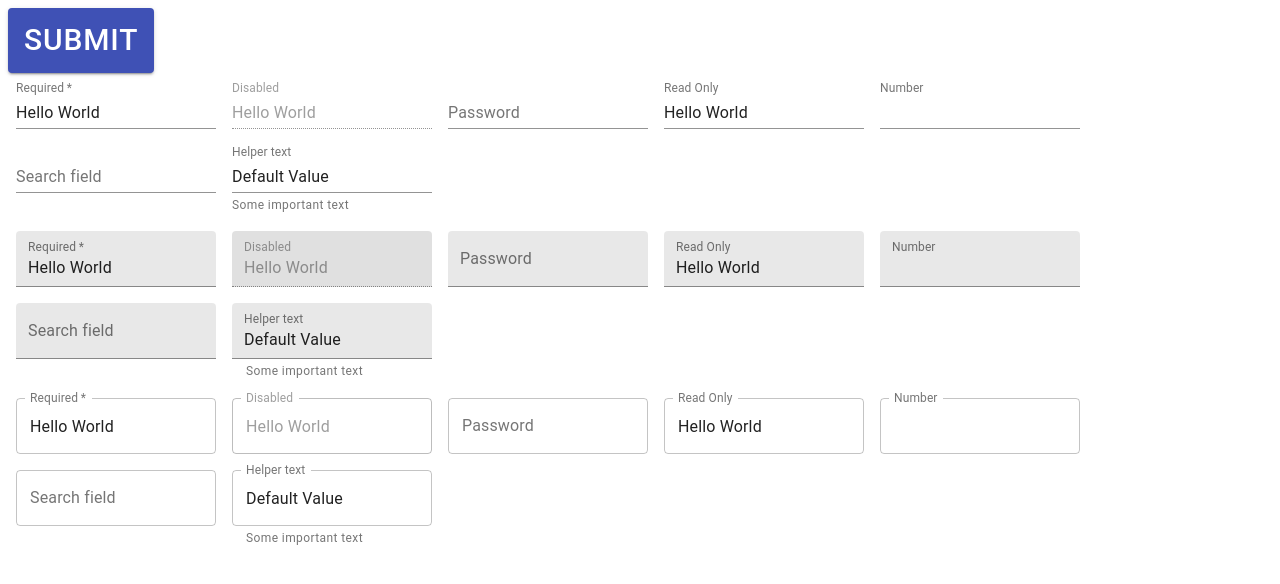
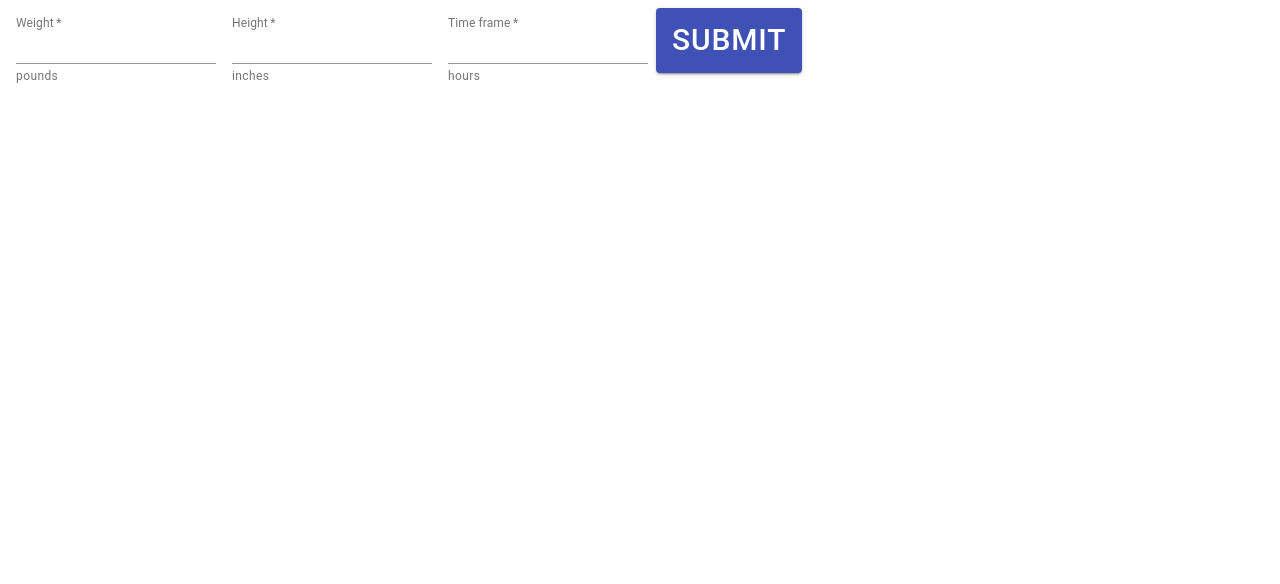
Before and after one commit to Senthetic/gt-project-3, a React (Create React App) app in the folder client/: page / in a window 1280 px wide. Shown: the top 584 px of the page. Built offline with nearby package versions, Linux system fonts and the light colour scheme; no server answers.

Commit message:
added needed input info for form

```diff
--- a/client/src/containers/Home/Home.jsx
+++ b/client/src/containers/Home/Home.jsx
@@ -1,18 +1,18 @@
-import React, { Component } from 'react';
-import TextField from '@material-ui/core/TextField';
-import { makeStyles } from '@material-ui/core/styles';
-import Button from '@material-ui/core/Button';
+import React, { Component } from "react";
+import TextField from "@material-ui/core/TextField";
+import { makeStyles } from "@material-ui/core/styles";
+import Button from "@material-ui/core/Button";
 
 const useStyles = makeStyles((theme) => ({
   root: {
-      '& .MuiTextField-root': {
+    "& .MuiTextField-root": {
       margin: theme.spacing(1),
-        width: '25ch',
+      width: "25ch",
     },
   },
   button: {
     fontSize: 30,
-    }
+  },
 }));
 
 const Home = () => {
@@ -20,147 +20,45 @@ const Home = () => {
 
   return (
     <>
-            <Button
-            className = {classes.button}
-            variant="contained"
-            color="primary"
-            >Submit</Button>
       <form className={classes.root} noValidate autoComplete="off">
         <div>
-        <TextField required id="standard-required" label="Required" defaultValue="Hello World" />
-        <TextField disabled id="standard-disabled" label="Disabled" defaultValue="Hello World" />
           <TextField
-          id="standard-password-input"
-          label="Password"
-          type="password"
-          autoComplete="current-password"
-        />
-        <TextField
-          id="standard-read-only-input"
-          label="Read Only"
-          defaultValue="Hello World"
-          InputProps={{
-            readOnly: true,
-          }}
-        />
-        <TextField
+            required
             id="standard-number"
-          label="Number"
+            label="Weight"
             type="number"
+            helperText="pounds"
             InputLabelProps={{
               shrink: true,
             }}
           />
-        <TextField id="standard-search" label="Search field" type="search" />
-        <TextField
-          id="standard-helperText"
-          label="Helper text"
-          defaultValue="Default Value"
-          helperText="Some important text"
-        />
-      </div>
-      <div>
           <TextField
             required
-          id="filled-required"
-          label="Required"
-          defaultValue="Hello World"
-          variant="filled"
-        />
-        <TextField
-          disabled
-          id="filled-disabled"
-          label="Disabled"
-          defaultValue="Hello World"
-          variant="filled"
-        />
-        <TextField
-          id="filled-password-input"
-          label="Password"
-          type="password"
-          autoComplete="current-password"
-          variant="filled"
-        />
-        <TextField
-          id="filled-read-only-input"
-          label="Read Only"
-          defaultValue="Hello World"
-          InputProps={{
-            readOnly: true,
-          }}
-          variant="filled"
-        />
-        <TextField
-          id="filled-number"
-          label="Number"
+            id="standard-number"
+            label="Height"
             type="number"
+            helperText="inches"
             InputLabelProps={{
               shrink: true,
             }}
-          variant="filled"
           />
-        <TextField id="filled-search" label="Search field" type="search" variant="filled" />
-        <TextField
-          id="filled-helperText"
-          label="Helper text"
-          defaultValue="Default Value"
-          helperText="Some important text"
-          variant="filled"
-        />
-      </div>
-      <div>
           <TextField
             required
-          id="outlined-required"
-          label="Required"
-          defaultValue="Hello World"
-          variant="outlined"
-        />
-        <TextField
-          disabled
-          id="outlined-disabled"
-          label="Disabled"
-          defaultValue="Hello World"
-          variant="outlined"
-        />
-        <TextField
-          id="outlined-password-input"
-          label="Password"
-          type="password"
-          autoComplete="current-password"
-          variant="outlined"
-        />
-        <TextField
-          id="outlined-read-only-input"
-          label="Read Only"
-          defaultValue="Hello World"
-          InputProps={{
-            readOnly: true,
-          }}
-          variant="outlined"
-        />
-        <TextField
-          id="outlined-number"
-          label="Number"
+            id="standard-number"
+            label="Time frame"
             type="number"
+            helperText="hours"
             InputLabelProps={{
               shrink: true,
             }}
-          variant="outlined"
           />
-        <TextField id="outlined-search" label="Search field" type="search" variant="outlined" />
-        <TextField
-          id="outlined-helperText"
-          label="Helper text"
-          defaultValue="Default Value"
-          helperText="Some important text"
-          variant="outlined"
-        />
+          <Button className={classes.button} variant="contained" color="primary">
+        Submit
+      </Button>
         </div>
       </form>
     </>
   );
-    }
-
+};
 
 export default Home;
```
Lines whose indentation alone changed are shown as unchanged.
